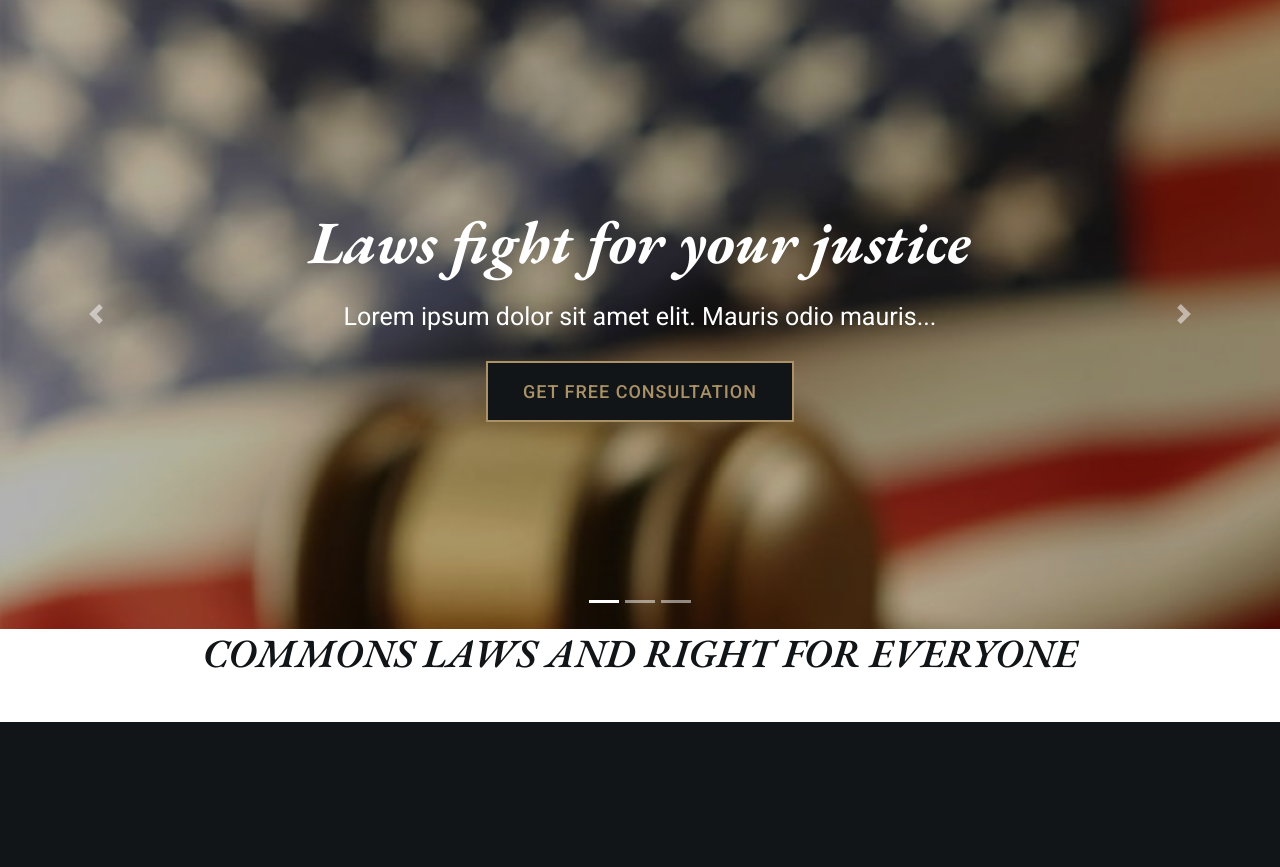
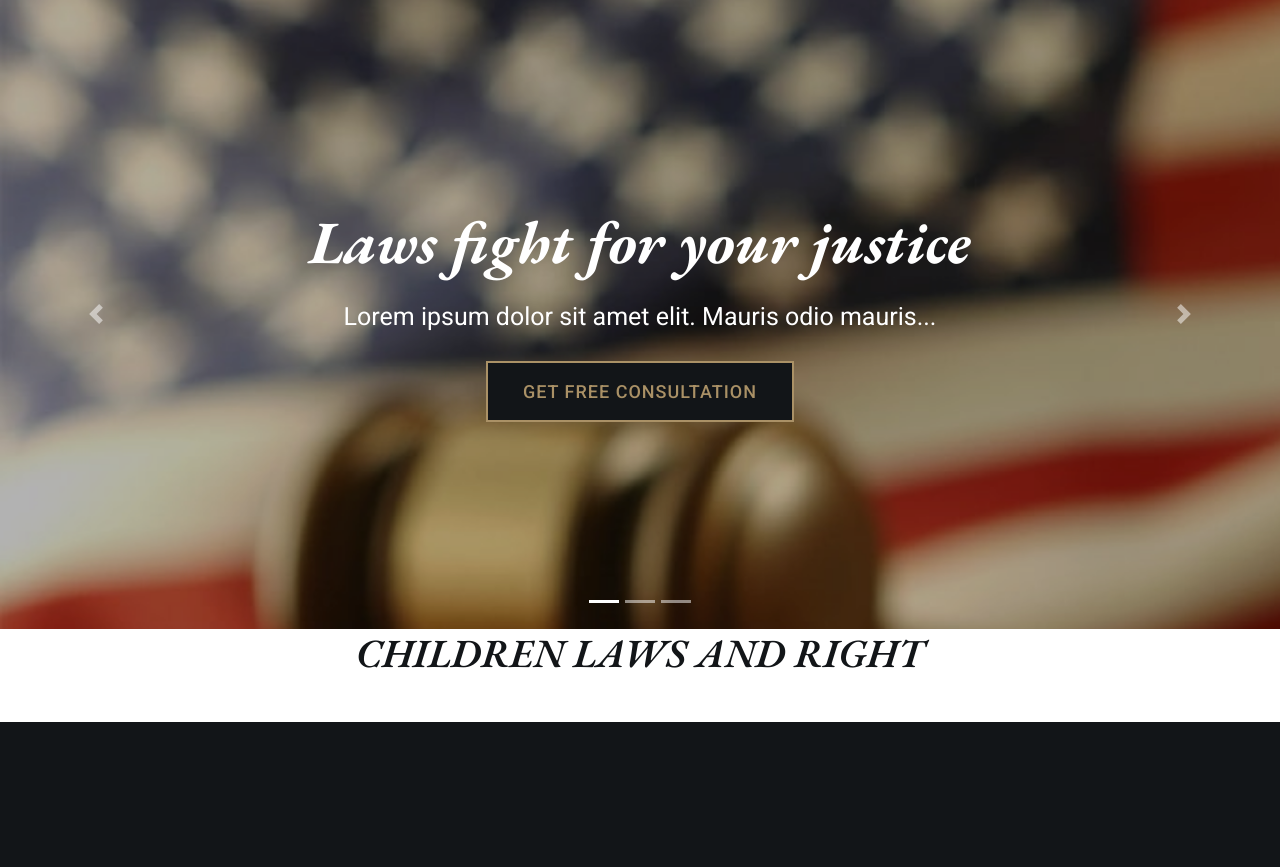
Before and after one commit to yashasvinitripathi11/secure-justice, a Django app: template SIH/template/visitor/CLR.html in a window 1280 px wide. Shown: the part 109-976 px from the top of the page. Run offline with Django 3.2, Linux system fonts and the light colour scheme; the template is opened without the code that fills it, so the values that code supplies are empty; some libraries are stand-ins or nearby versions.

Commit message:
my commit

```diff
--- a/SIH/template/visitor/CL.html
+++ b/SIH/template/visitor/CL.html
@@ -6,6 +6,6 @@
 
 
 <body>
-    <center><h1>CHILDREN LAW</h1></center>
+    <center><h1>COMMON LAW</h1></center>
 </body>
 {% endblock mainbody %}
--- a/SIH/template/visitor/CLR.html
+++ b/SIH/template/visitor/CLR.html
@@ -5,6 +5,6 @@
 {% block mainbody %}
 
 <body>
-    <center><h1>COMMONS LAWS AND RIGHT FOR EVERYONE </h1></center>
+    <center><h1>CHILDREN LAWS AND RIGHT  </h1></center>
 </body>
 {% endblock mainbody %}
```
